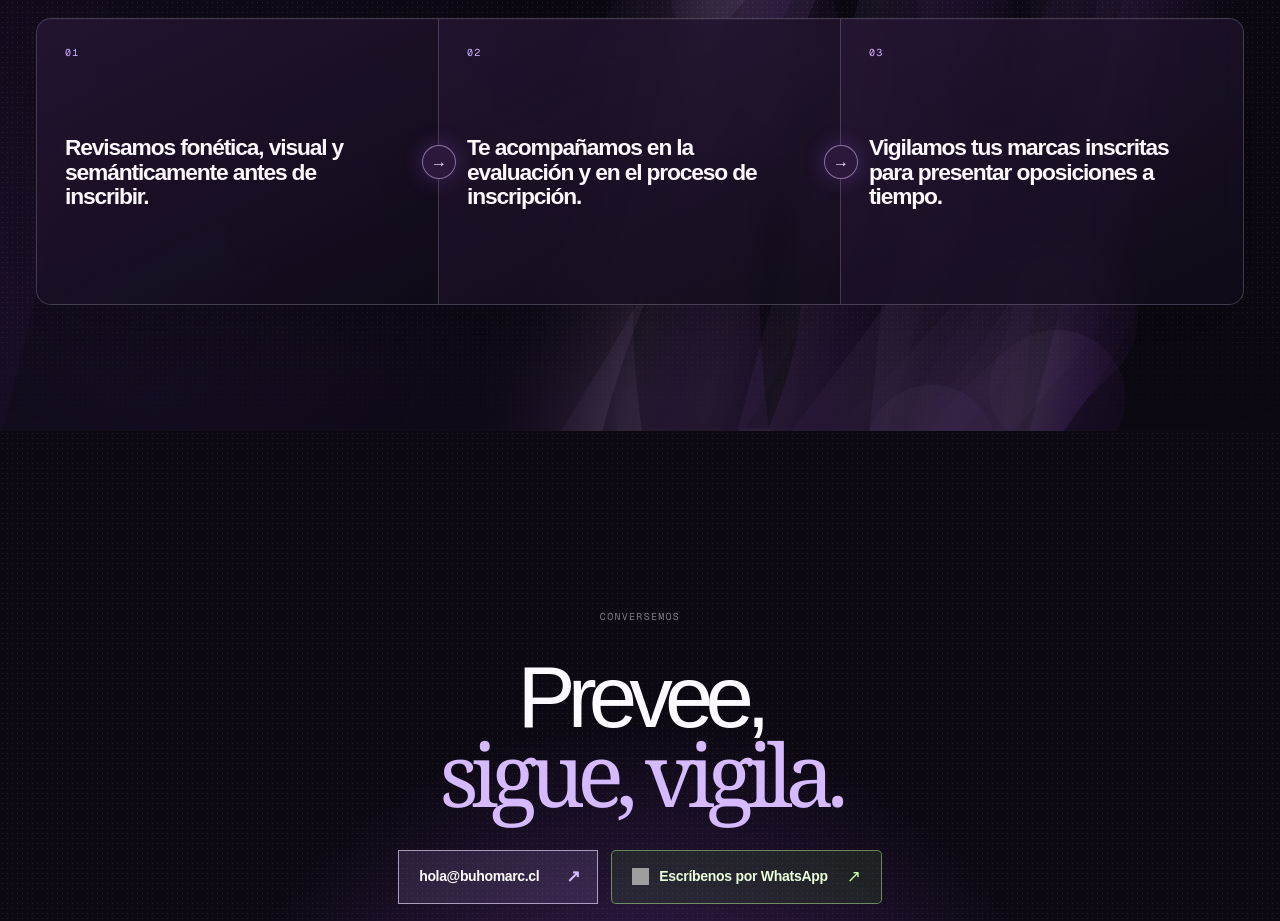
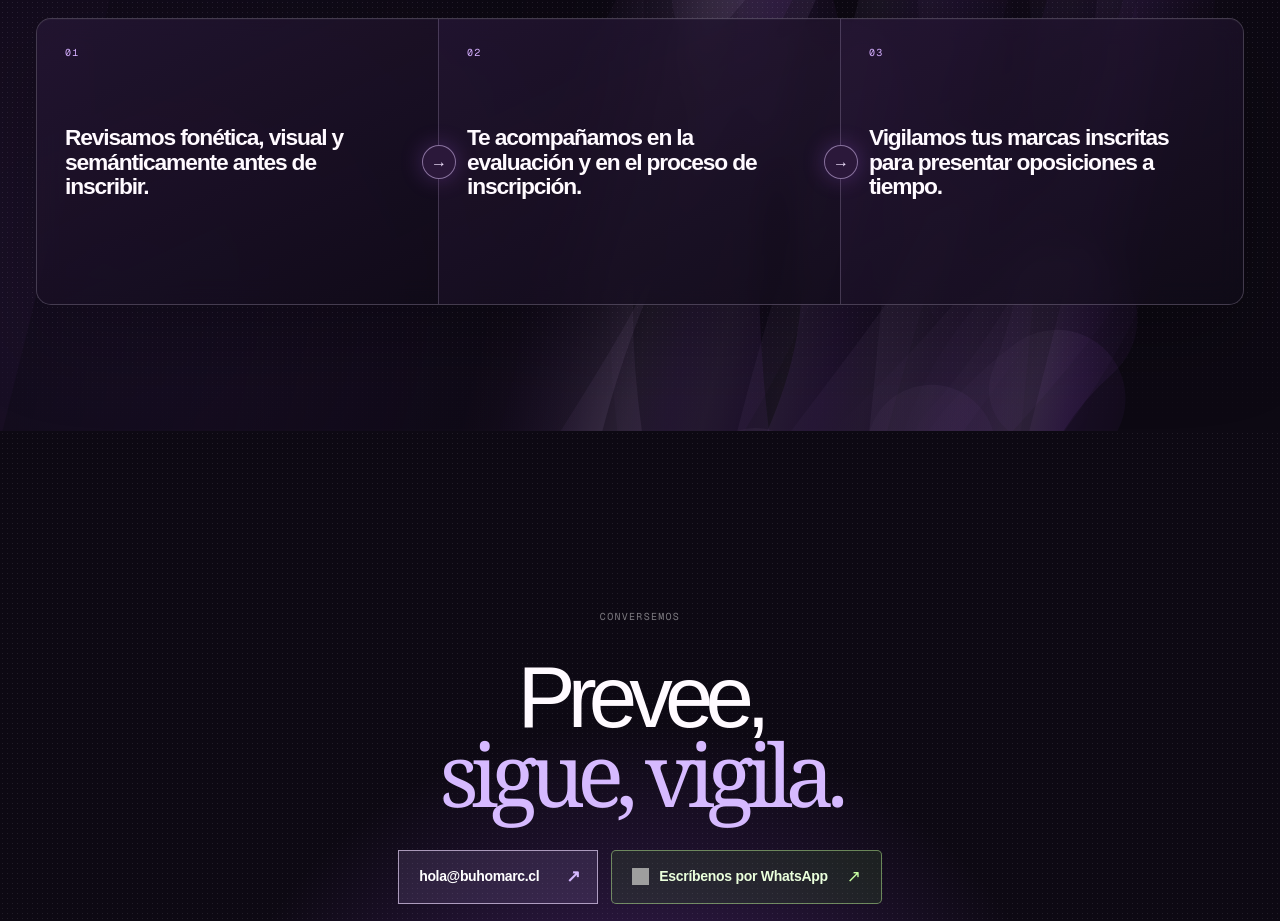
Before and after one commit to joseibietasepulveda/Buho-Marc, a Next.js app: page /landing-mixta in a window 1280 px wide. Shown: the part 2545-3466 px from the top of the page. Built offline with nearby package versions, Linux system fonts and the light colour scheme; grey boxes are pictures that could not be loaded.

Commit message:
fix: center mixed landing process steps

```diff
--- a/app/globals.css
+++ b/app/globals.css
@@ -1497,6 +1497,7 @@ footer { min-height: 150px; display: grid; grid-template-columns: 1fr 1fr auto;
   min-height: 0;
   margin: 0;
   align-self: center;
+  transform: translateY(-10px);
   font-size: clamp(21px, 1.78vw, 26px);
 }
 
```
